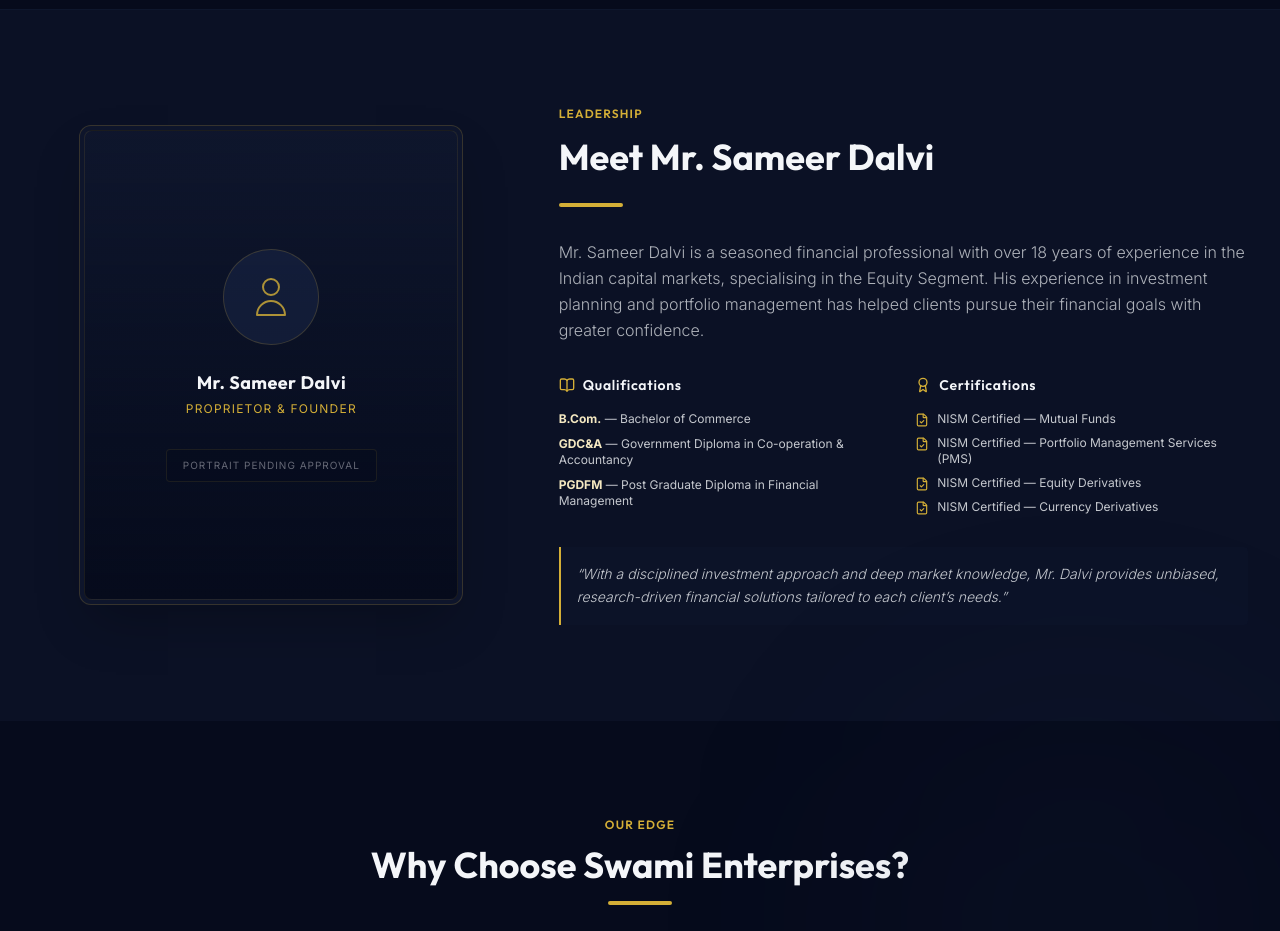
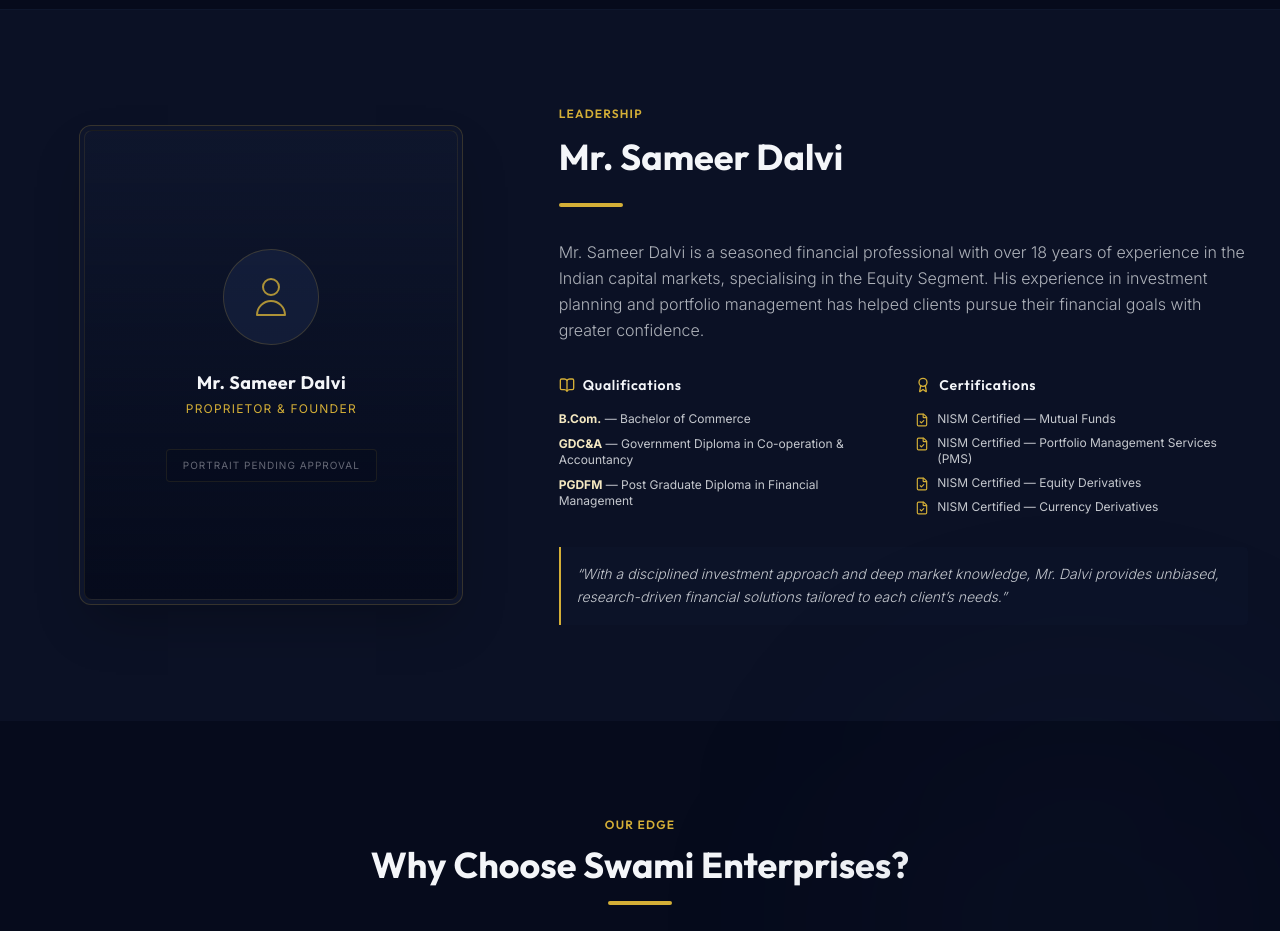
Before and after one commit to beyondwebco-lgtm/swami-enterprise, a Next.js app: page / in a window 1280 px wide. Shown: the part 2540-3471 px from the top of the page. Built offline with nearby package versions, Linux system fonts and the light colour scheme.

Commit message:
Update leadership section heading from Meet Mr. Sameer Dalvi to Mr. Sameer Dalvi

```diff
--- a/src/components/FounderProfile.tsx
+++ b/src/components/FounderProfile.tsx
@@ -55,7 +55,7 @@
               Leadership
             </h2>
             <h3 className="text-3xl sm:text-4xl font-bold text-warm-white leading-tight mb-6">
-              Meet Mr. Sameer Dalvi
+              Mr. Sameer Dalvi
             </h3>
 
             {/* Elegant Divider */}
```
